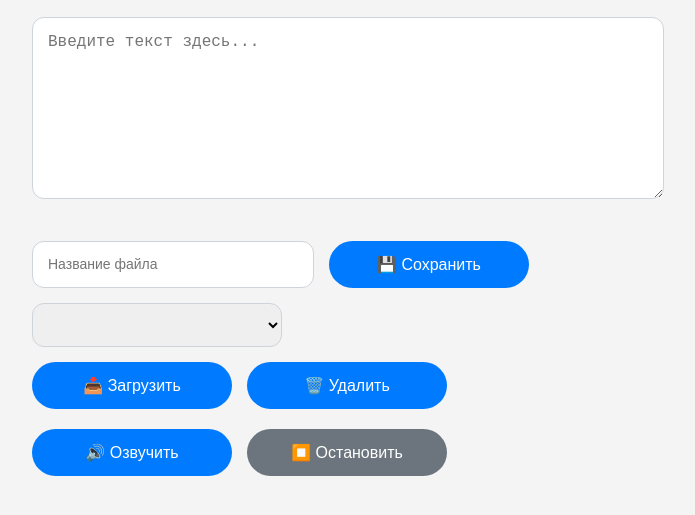
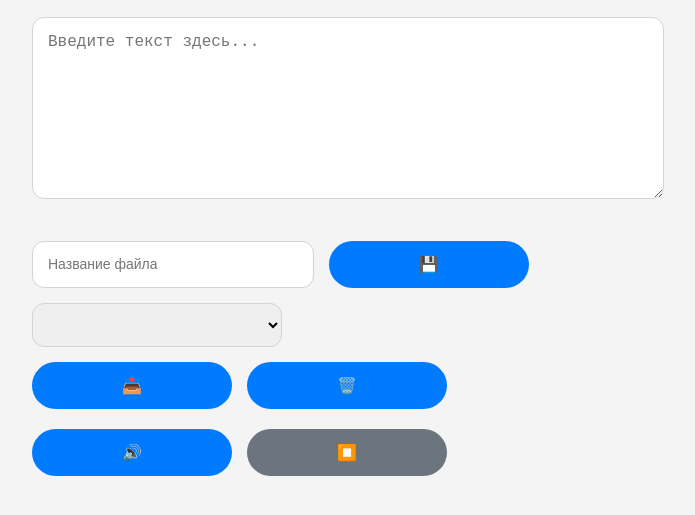
Before and after one commit to petr1987a/audio-reader, a plain HTML site: page index.html in a window 1280 px wide. Shown: the part 109-624 px from the top of the page, without its empty margins (308-1003 px from the left). Drawn offline with Linux system fonts and the light colour scheme.

Commit message:
Update index.html

```diff
--- a/index.html
+++ b/index.html
@@ -104,17 +104,17 @@
 
     <div id="fileControls">
         <input type="text" id="fileName" placeholder="Название файла">
-        <button onclick="saveText()">💾 Сохранить</button>
+        <button onclick="saveText()">💾</button>
         <select id="savedFiles"></select>
         <div style="display: flex; gap: 15px; width: 100%;">
-            <button onclick="loadText()">📥 Загрузить</button>
-            <button onclick="deleteText()">🗑️ Удалить</button>
+            <button onclick="loadText()">📥</button>
+            <button onclick="deleteText()">🗑️</button>
         </div>
     </div>
 
     <div class="button-container">
-        <button onclick="startSpeaking()">🔊 Озвучить</button>
-        <button id="stopSpeakingButton" onclick="stopSpeaking()" disabled>⏹️ Остановить</button>
+        <button onclick="startSpeaking()">🔊</button>
+        <button id="stopSpeakingButton" onclick="stopSpeaking()" disabled>⏹️</button>
     </div>
 
     <div id="status"></div>
```
